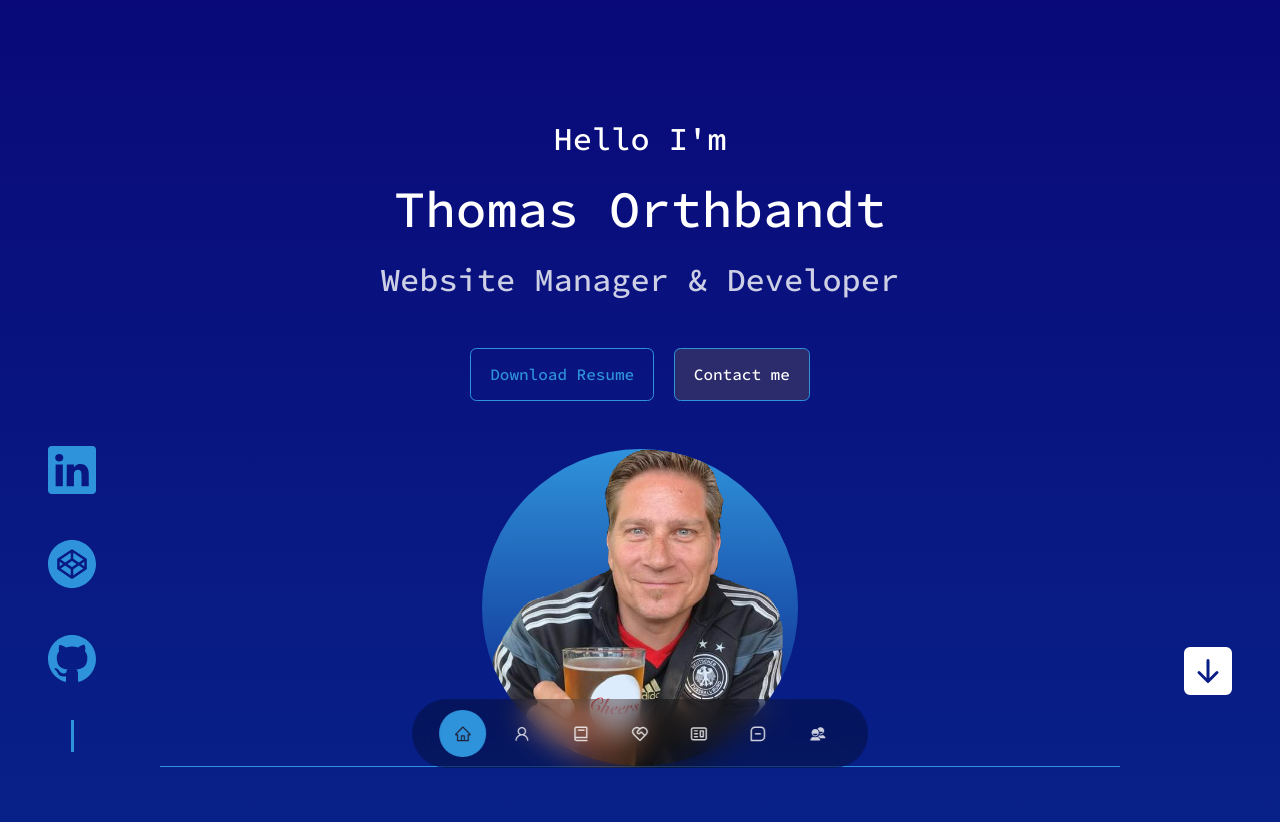
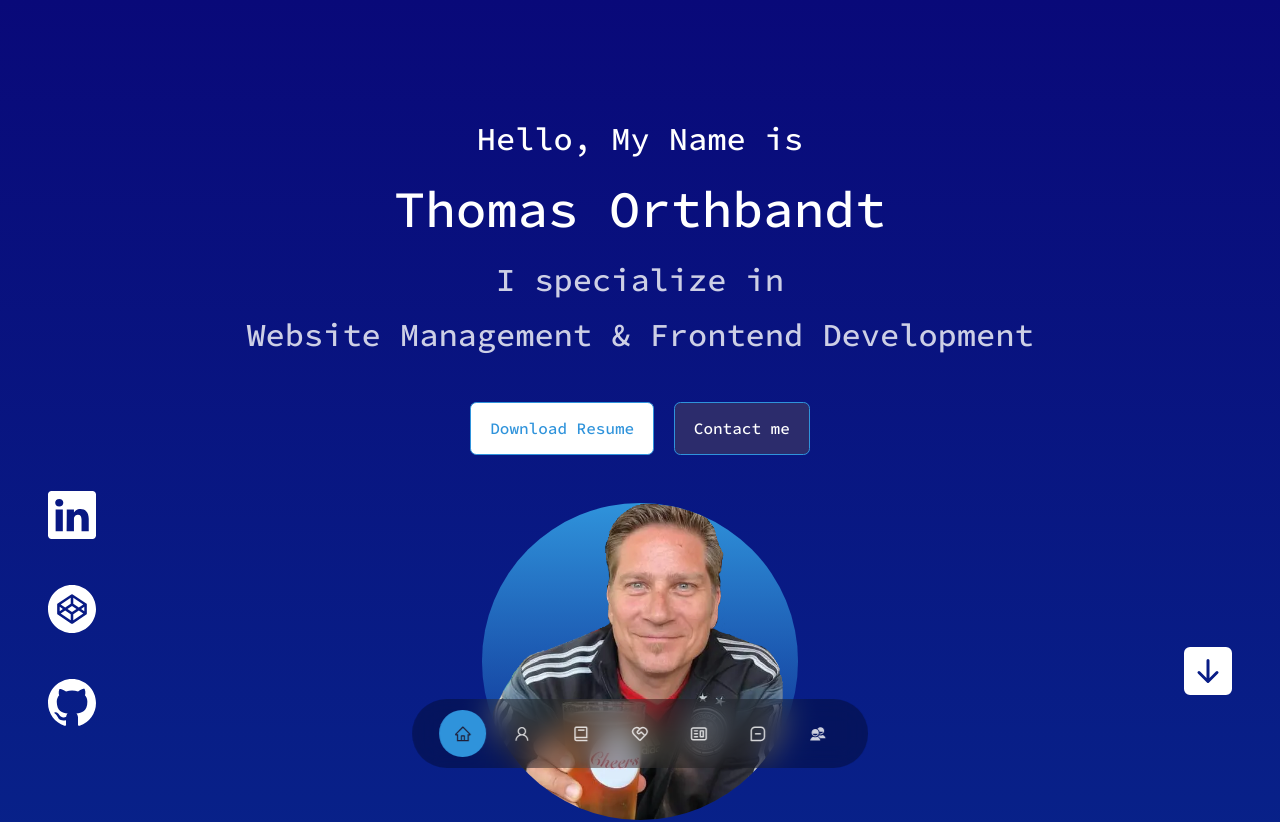
Before and after one commit to torthbandt/Thomas-Orthbandt-React-Web-Portfolio, a React (Create React App) app: page / in a window 1280 px wide. Shown: the top 822 px of the page. Built offline with nearby package versions, Linux system fonts and the light colour scheme.

Commit message:
Updated Styling

```diff
--- a/src/components/header/CTA.jsx
+++ b/src/components/header/CTA.jsx
@@ -4,7 +4,7 @@ import Resume from '../../assets/Thomas-Orthbandt-resume.pdf';
 const CTA = () => {
   return (
     <div class="cta">
-         <a href={Resume} download className='btn'>Download Resume</a>
+         <a href={Resume} className='btn btn-download'>Download Resume</a>
          <a href="#contact" className='btn btn-primary'>Contact me</a>
     </div>
   )
--- a/src/components/header/Header.jsx
+++ b/src/components/header/Header.jsx
@@ -1,7 +1,7 @@
 import React from 'react'
 import './header.css'
 import CTA from './CTA'
-import ME from '../../assets/me-transparent.png'
+import ME from '../../assets/me-transparent.webp'
 import HeaderSocials from './HeaderSocials'
 import {BsFillArrowDownSquareFill} from 'react-icons/bs'
 
@@ -10,15 +10,16 @@ const Header = () => {
   return (
     <header>
       <div className="container header__container">
-        <h5>Hello I'm</h5>
+        <h5>Hello, My Name is</h5>
         <h1>Thomas Orthbandt</h1>
-        <h5 className="text-light">Website Manager &amp; Developer </h5>
+        <h5 className='text-light'> I specialize in</h5>
+        <h5 className='text-light'>Website Management &amp; Frontend Development </h5>
 
         <CTA />
         <HeaderSocials />
 
         <div className="me">
-          <img src={ME} alt="Thomas Orthbandt" />
+          <img src={ME} alt="Thomas Orthbandt" width="353" height="353" />
         </div>
 
         <a href="#contact" className='scroll__down'><BsFillArrowDownSquareFill/></a>
--- a/src/components/header/header.css
+++ b/src/components/header/header.css
@@ -5,8 +5,9 @@ header {
 }
 .header__container {
      text-align: center;
-     height: 100%;
-     border-bottom: 1px solid var(--color-primary);
+     /*height: 100%;
+     border-bottom: 1px solid var(--color-primary);*/
+     border-bottom: 1px solid var(--color-light);
 }
 
 .header__content p {
@@ -34,18 +35,32 @@ header {
      bottom: 3rem;
      font-size: 3rem;
 }
+.header__socials a {
+     color: var(--color-white);
+}
+.header__socials a:hover {
+     color: var(--color-light);
+}
 
-.header__socials::after {
+/*
+header__socials::after {
      content: '';
      width: 3px;
      height: 2rem;
      background: var(--color-primary)
 }
+*/
+.cta .btn-download {
+     background-color: var(--color-white);
+}
+.cta .btn-download:hover {
+     background-color: var(--color-light);
+}
 
 /* ============ IMAGE  ============ */
 .me {
      background: linear-gradient(var(--color-primary), transparent);
-     margin: 3rem auto 0;
+     margin: 3rem auto 2rem;
      border-radius: 50%;
      overflow: hidden;
      width: 33%;
```
